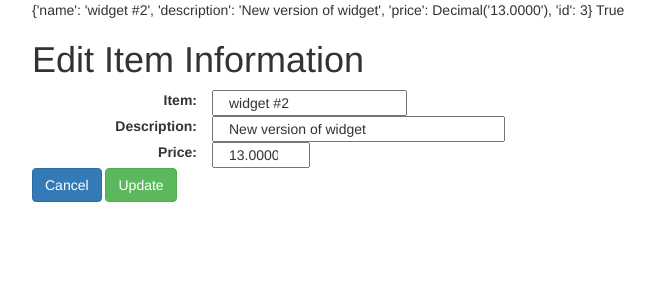
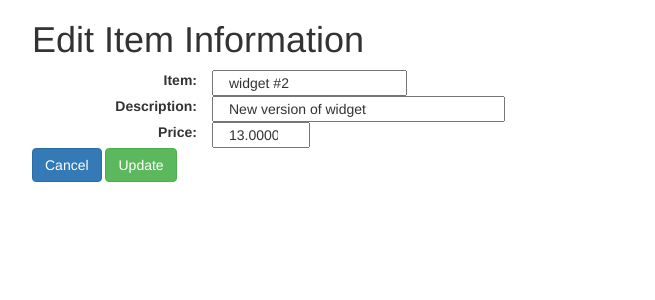
Before and after one commit to rgtichy/inventory, a Django app: page /inventory/3/edit in a window 1280 px wide. Shown: the top 300 px of the page, without its empty margins (38-693 px from the left). Run offline with Django 3.2, Linux system fonts and the light colour scheme; data comes from the database, SQL or seed files in the repository; both versions use the stored data as it was after the commit; some libraries are stand-ins or nearby versions.

Commit message:
Inventory -bash.0001

```diff
--- a/apps/inventory/templates/inventory/new.html
+++ b/apps/inventory/templates/inventory/item.html
@@ -9,7 +9,6 @@
 </head>
 <body>
   <div class='container'>
-    {{formdata}} {{edit}}
     <h1>
       {% if edit == False %}
       Add Inventory Item
@@ -27,7 +26,7 @@
           <label class='col-md-2 text-right' for 'description'>Description:</label><input class='col-md-3' name='description' value='{{formdata.description}}' placeholder='Describe the Item.'/>
         </div>
         <div class='row'>
-          <label class='col-md-2 text-right' for 'price'>Price:</label><input class='col-md-1' type='number' name='price' value='{{formdata.price}}' placeholder='Price'/>
+          <label class='col-md-2 text-right' for 'price'>Price:</label><input class='col-md-1' type='number' name='price' step='0.0001' value='{{formdata.price}}' placeholder='Price'/>
         </div>
       </div>
       <a class='btn btn-primary' href="{% url 'inventory:index' %}">Cancel</a>
--- a/apps/inventory/views.py
+++ b/apps/inventory/views.py
@@ -10,10 +10,10 @@ def new(request):
     context = {}
     if 'errors' in request.session:
         context = {
-                    'errors':request.session['errors'],
-                    'formdata':request.session['formdata'],
-                    }
-    return render(request,'inventory/new.html', context=context)
+            'errors':request.session['errors'],
+            'formdata':request.session['formdata'],
+        }
+    return render(request,'inventory/item.html', context=context)
 
 def create(request):
     (flag,data) = Item.objects.newItem(request.POST)
@@ -24,29 +24,28 @@ def create(request):
         return redirect('inventory:index')
     else:
         request.session['formdata'] = { 'edit': False,
-                                'name': request.POST['item'],
-                                'description': request.POST['description'],
-                                'price': request.POST['price'],
-                                }
+            'name': request.POST['item'],
+            'description': request.POST['description'],
+            'price': request.POST['price'],
+        }
         request.session['errors'] = data
         return redirect('inventory:new')
     return redirect('inventory:index')
 
 def show(request):
-    print "show()"
     return redirect('inventory:index')
 def edit(request,id):
     context = {}
     item = Item.objects.get(id=id)
 
     context = { 'edit': True,
-                'formdata':{ 'name':item.name,
-                             'description': item.description,
-                             'price': item.price,
-                             'id': item.id,
-                            },
-                }
-    return render(request,'inventory/new.html', context=context)
+        'formdata':{ 'name':item.name,
+            'description': item.description,
+            'price': item.price,
+            'id': item.id,
+        },
+    }
+    return render(request,'inventory/item.html', context=context)
 
 def update(request,id):
 
@@ -54,10 +53,10 @@ def update(request,id):
 
     if error == True:
         request.session['formdata'] = { 'edit': True,
-                                'name': request.POST['item'],
-                                'description': request.POST['description'],
-                                'price': request.POST['price'],
-                                }
+            'name': request.POST['item'],
+            'description': request.POST['description'],
+            'price': request.POST['price'],
+        }
         request.session['errors'] = data
         return redirect('inventory:new')
     else:
@@ -67,8 +66,6 @@ def update(request,id):
         return redirect('inventory:index')
     return redirect('inventory:index')
 def destroy(request,id):
-    print "destroy()", id
     toDelete = Item.objects.get(id=id)
-    print "Deleting",toDelete.name
     toDelete.delete()
     return redirect('inventory:index')
```
Also changed, not shown: db.sqlite3, 1 other file.
